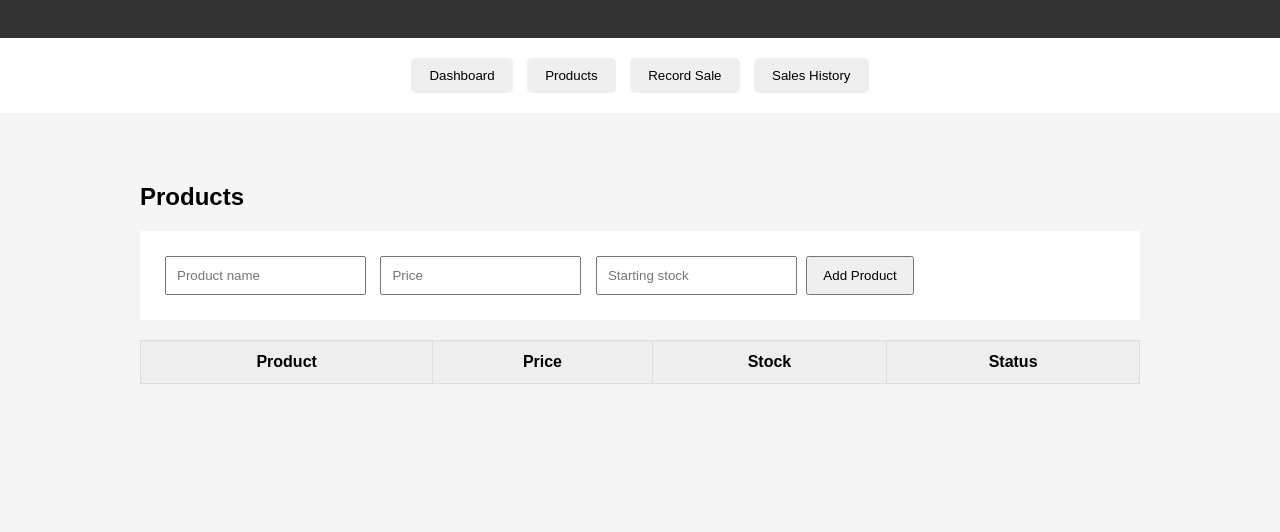
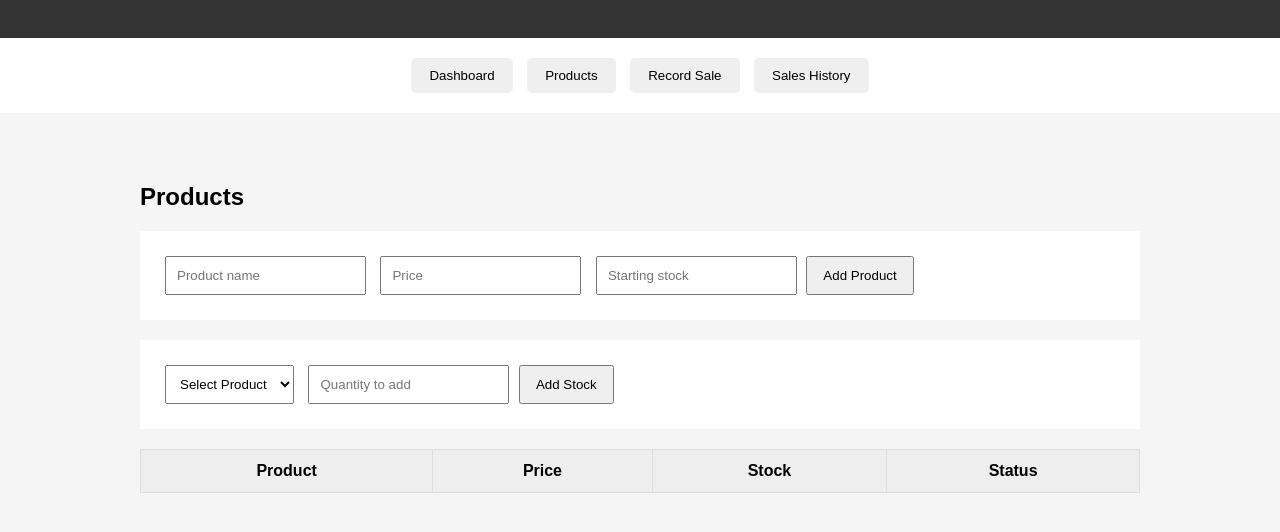
Before and after one commit to moonamoonz/student-inventory-system, a plain HTML site: page index.html in a window 1280 px wide. Both pictures are taken after a click on the button "Products". Shown: the part 126-658 px from the top of the page. Drawn offline with Linux system fonts and the light colour scheme.

Commit message:
Implement product restocking feature
Added restock functionality to the products section.

```diff
--- a/index.html
+++ b/index.html
@@ -61,6 +61,20 @@
                 <button onclick="addProduct()">Add Product</button>
             </div>
 
+            <div class="form">
+    <select id="restockProduct">
+        <option value="">Select Product</option>
+    </select>
+
+    <input
+        type="number"
+        id="restockQuantity"
+        placeholder="Quantity to add"
+        min="1"
+    >
+
+    <button onclick="restockProduct()">Add Stock</button>
+</div>
             <table>
                 <thead>
                     <tr>
```
